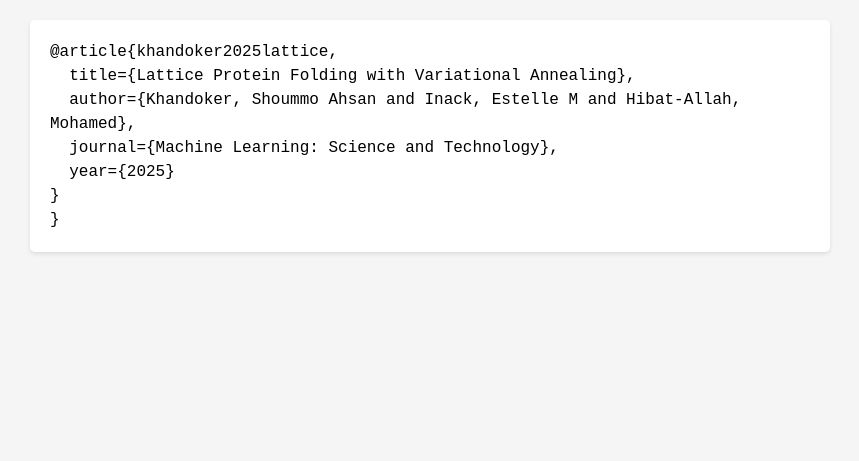
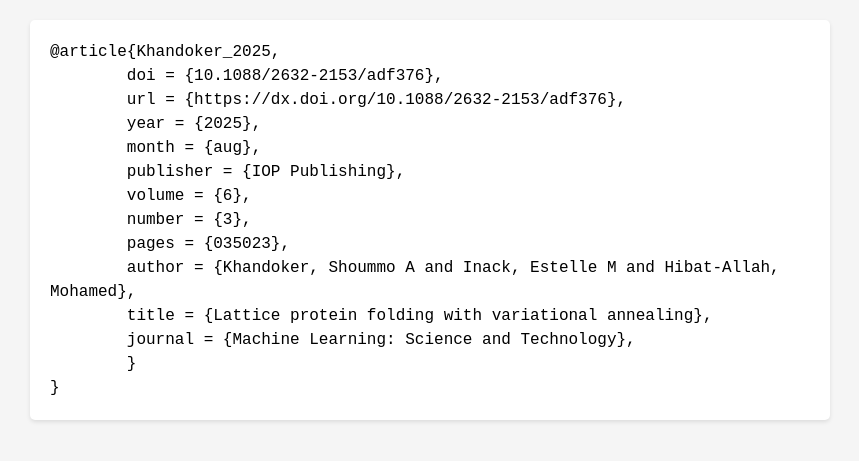
Before and after one commit to shoummoak/shoummoak.github.io, a Jekyll site: the page assets/bibtex/Folding.html, which Jekyll copies as it is, in a window 1280 px wide. Shown: the top 461 px of the page, without its empty margins (210-1069 px from the left). Built offline with Jekyll 4.4.1, drawn with Linux system fonts in a browser that asks for light colours.

Commit message:
Update Folding.html
Update bibtex for VA-Fold

```diff
--- a/assets/bibtex/Folding.html
+++ b/assets/bibtex/Folding.html
@@ -23,12 +23,19 @@
     </style>
 </head>
 <body>
-    <div class="citation-block">@article{khandoker2025lattice,
-  title={Lattice Protein Folding with Variational Annealing},
-  author={Khandoker, Shoummo Ahsan and Inack, Estelle M and Hibat-Allah, Mohamed},
-  journal={Machine Learning: Science and Technology},
-  year={2025}
-}
+    <div class="citation-block">@article{Khandoker_2025,
+        doi = {10.1088/2632-2153/adf376},
+        url = {https://dx.doi.org/10.1088/2632-2153/adf376},
+        year = {2025},
+        month = {aug},
+        publisher = {IOP Publishing},
+        volume = {6},
+        number = {3},
+        pages = {035023},
+        author = {Khandoker, Shoummo A and Inack, Estelle M and Hibat-Allah, Mohamed},
+        title = {Lattice protein folding with variational annealing},
+        journal = {Machine Learning: Science and Technology},
+        }
 }</div>
 </body>
 </html>
```
